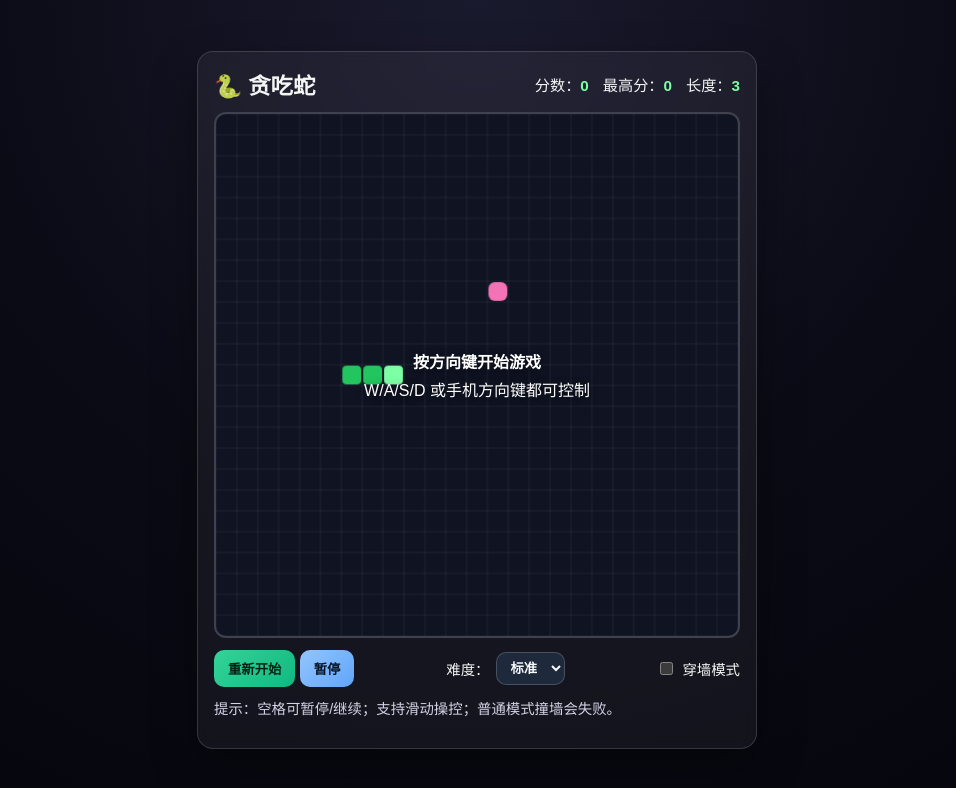
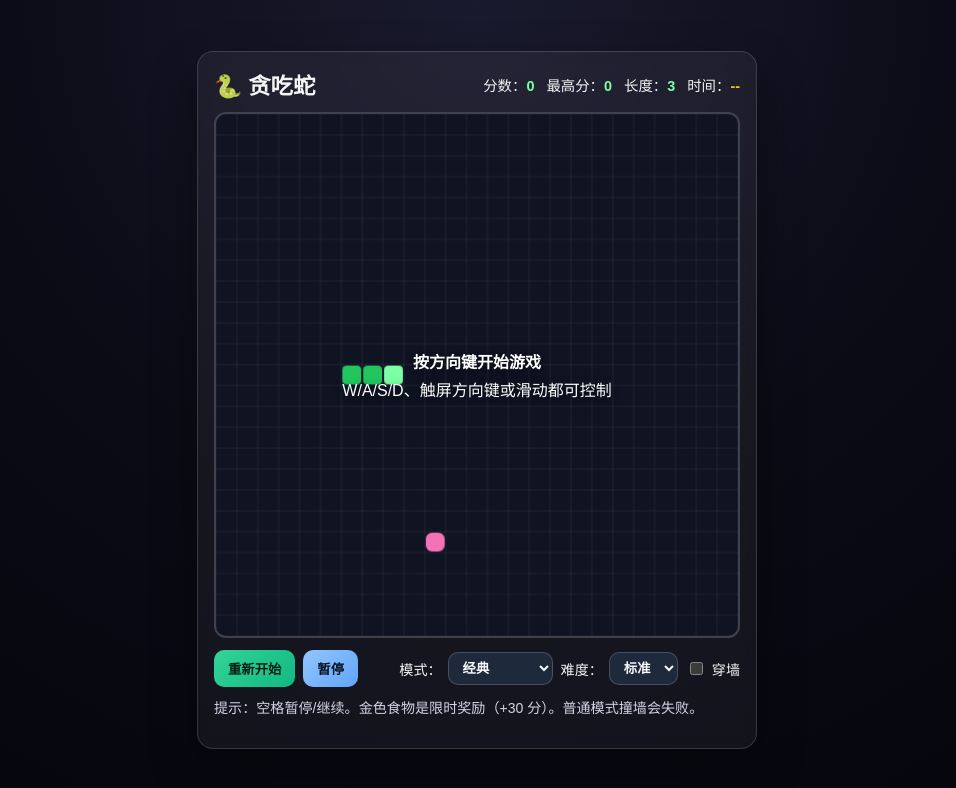
Before and after one commit to shushuzn/Snake-Game, a plain HTML site: page index.html in a window 1280 px wide. Shown: the whole page, without its empty margins (163-1119 px from the left). Drawn offline with Linux system fonts and the light colour scheme.

Commit message:
feat: evolve snake with timed mode and bonus food

```diff
--- a/index.html
+++ b/index.html
@@ -43,13 +43,16 @@
       }
       .stats {
         display: flex;
-        gap: 14px;
-        font-size: 0.95rem;
+        gap: 12px;
+        font-size: 0.9rem;
         flex-wrap: wrap;
         justify-content: end;
       }
       .stats b {
         color: #7dffa5;
+      }
+      .stats b.warn {
+        color: #fbbf24;
       }
       #board {
         width: 100%;
@@ -65,6 +68,12 @@
         justify-content: space-between;
         gap: 10px;
         flex-wrap: wrap;
+        align-items: center;
+      }
+      .controls-group {
+        display: inline-flex;
+        flex-wrap: wrap;
+        gap: 8px;
         align-items: center;
       }
       button,
@@ -83,19 +92,13 @@
         background: linear-gradient(135deg, #93c5fd, #60a5fa);
         color: #081426;
       }
-      .difficulty {
+      .label-inline {
         display: inline-flex;
         align-items: center;
         gap: 6px;
-        font-size: 0.9rem;
+        font-size: 0.88rem;
       }
-      .switch {
-        display: inline-flex;
-        align-items: center;
-        gap: 6px;
-        font-size: 0.9rem;
-      }
-      .switch input {
+      .label-inline input {
         accent-color: #34d399;
       }
       select {
@@ -107,7 +110,7 @@
       .tips {
         margin-top: 10px;
         color: #d3d3e7;
-        font-size: 0.9rem;
+        font-size: 0.88rem;
       }
       .overlay {
         position: absolute;
@@ -157,6 +160,7 @@
           <span>分数：<b id="score">0</b></span>
           <span>最高分：<b id="best">0</b></span>
           <span>长度：<b id="length">3</b></span>
+          <span>时间：<b id="time" class="warn">--</b></span>
         </div>
       </section>
 
@@ -165,17 +169,25 @@
         <div class="overlay" id="overlay">
           <div>
             <p><strong>按方向键开始游戏</strong></p>
-            <p>W/A/S/D 或手机方向键都可控制</p>
+            <p>W/A/S/D、触屏方向键或滑动都可控制</p>
           </div>
         </div>
       </div>
 
       <section class="controls-row">
-        <div>
+        <div class="controls-group">
           <button id="restart" type="button">重新开始</button>
           <button id="pause" type="button" class="secondary">暂停</button>
         </div>
-        <label class="difficulty" for="difficulty">
+        <div class="controls-group">
+          <label class="label-inline" for="mode">
+            模式：
+            <select id="mode">
+              <option value="classic" selected>经典</option>
+              <option value="timed">限时 60 秒</option>
+            </select>
+          </label>
+          <label class="label-inline" for="difficulty">
             难度：
             <select id="difficulty">
               <option value="140">悠闲</option>
@@ -183,13 +195,14 @@
               <option value="80">极速</option>
             </select>
           </label>
-        <label class="switch" for="wrapMode">
+          <label class="label-inline" for="wrapMode">
             <input id="wrapMode" type="checkbox" />
-          穿墙模式
+            穿墙
           </label>
+        </div>
       </section>
 
-      <p class="tips">提示：空格可暂停/继续；支持滑动操控；普通模式撞墙会失败。</p>
+      <p class="tips">提示：空格暂停/继续。金色食物是限时奖励（+30 分）。普通模式撞墙会失败。</p>
 
       <div class="mobile-pad" aria-label="移动控制">
         <button class="empty" tabindex="-1"></button>
@@ -207,15 +220,18 @@
       const scoreEl = document.getElementById('score');
       const bestEl = document.getElementById('best');
       const lengthEl = document.getElementById('length');
+      const timeEl = document.getElementById('time');
       const overlay = document.getElementById('overlay');
       const restartBtn = document.getElementById('restart');
       const pauseBtn = document.getElementById('pause');
       const difficultySelect = document.getElementById('difficulty');
+      const modeSelect = document.getElementById('mode');
       const wrapModeInput = document.getElementById('wrapMode');
       const mobilePad = document.querySelector('.mobile-pad');
 
       const gridSize = 20;
       const tileCount = canvas.width / gridSize;
+      const timedModeDuration = 60;
 
       const dirMap = {
         ArrowUp: { x: 0, y: -1 },
@@ -232,6 +248,8 @@
       let direction;
       let pendingDirection;
       let food;
+      let bonusFood = null;
+      let bonusExpireAt = 0;
       let score;
       let bestScore = Number(localStorage.getItem('snake-best') || '0');
       let running = false;
@@ -240,8 +258,11 @@
       let baseSpeed = Number(difficultySelect.value);
       let speed = baseSpeed;
       let touchStart = null;
+      let mode = modeSelect.value;
+      let remainingTime = timedModeDuration;
+      let lastTickMs = 0;
 
-      bestEl.textContent = bestScore;
+      bestEl.textContent = String(bestScore);
 
       function showOverlay(message) {
         overlay.innerHTML = `<div>${message}</div>`;
@@ -250,6 +271,10 @@
 
       function hideOverlay() {
         overlay.style.display = 'none';
+      }
+
+      function updateTimeText() {
+        timeEl.textContent = mode === 'timed' ? `${Math.max(0, Math.ceil(remainingTime))}s` : '--';
       }
 
       function resetGame(showStartOverlay = true) {
@@ -261,33 +286,58 @@
         direction = { x: 1, y: 0 };
         pendingDirection = direction;
         food = randomFoodPosition();
+        bonusFood = null;
+        bonusExpireAt = 0;
         score = 0;
         running = false;
         paused = false;
+        remainingTime = timedModeDuration;
+        lastTickMs = 0;
         speed = baseSpeed;
         clearInterval(loopTimer);
         pauseBtn.textContent = '暂停';
         scoreEl.textContent = '0';
         lengthEl.textContent = String(snake.length);
+        updateTimeText();
         if (showStartOverlay) {
-          showOverlay('<p><strong>按方向键开始游戏</strong></p><p>W/A/S/D 或手机方向键都可控制</p>');
+          showOverlay('<p><strong>按方向键开始游戏</strong></p><p>W/A/S/D、触屏方向键或滑动都可控制</p>');
         }
         draw();
       }
 
-      function randomFoodPosition() {
+      function isOnSnake(cell) {
+        return snake.some(seg => seg.x === cell.x && seg.y === cell.y);
+      }
+
+      function randomFreeCell() {
         let position;
         do {
           position = {
             x: Math.floor(Math.random() * tileCount),
             y: Math.floor(Math.random() * tileCount)
           };
-        } while (snake.some(seg => seg.x === position.x && seg.y === position.y));
+        } while (
+          isOnSnake(position) ||
+          (food && food.x === position.x && food.y === position.y) ||
+          (bonusFood && bonusFood.x === position.x && bonusFood.y === position.y)
+        );
         return position;
+      }
+
+      function randomFoodPosition() {
+        return randomFreeCell();
+      }
+
+      function maybeSpawnBonusFood(now) {
+        if (bonusFood || score === 0) return;
+        if (score % 50 !== 0) return;
+        bonusFood = randomFreeCell();
+        bonusExpireAt = now + 3200;
       }
 
       function startLoop() {
         clearInterval(loopTimer);
+        lastTickMs = performance.now();
         loopTimer = setInterval(update, speed);
       }
 
@@ -330,6 +380,23 @@
       }
 
       function update() {
+        const now = performance.now();
+        const elapsed = lastTickMs ? (now - lastTickMs) / 1000 : 0;
+        lastTickMs = now;
+
+        if (mode === 'timed') {
+          remainingTime -= elapsed;
+          updateTimeText();
+          if (remainingTime <= 0) {
+            endGame('⏰ 时间到！');
+            return;
+          }
+        }
+
+        if (bonusFood && now > bonusExpireAt) {
+          bonusFood = null;
+        }
+
         direction = pendingDirection;
         const head = {
           x: snake[0].x + direction.x,
@@ -344,25 +411,37 @@
         }
 
         if (isCollision(head)) {
-          endGame();
+          endGame('💥 撞到了！');
           return;
         }
 
         snake.unshift(head);
 
+        let ate = false;
         if (head.x === food.x && head.y === food.y) {
+          ate = true;
           score += 10;
-          scoreEl.textContent = String(score);
           food = randomFoodPosition();
+          maybeSpawnBonusFood(now);
+        }
+
+        if (bonusFood && head.x === bonusFood.x && head.y === bonusFood.y) {
+          ate = true;
+          score += 30;
+          bonusFood = null;
+        }
+
+        if (!ate) {
+          snake.pop();
+        } else {
           const speedBoost = Math.floor(score / 50) * 5;
           speed = Math.max(55, baseSpeed - speedBoost);
           if (running && !paused) {
             startLoop();
           }
-        } else {
-          snake.pop();
         }
 
+        scoreEl.textContent = String(score);
         lengthEl.textContent = String(snake.length);
         draw();
       }
@@ -373,7 +452,7 @@
         return hitWall || hitSelf;
       }
 
-      function endGame() {
+      function endGame(reasonText) {
         clearInterval(loopTimer);
         running = false;
         paused = false;
@@ -384,7 +463,7 @@
           localStorage.setItem('snake-best', String(bestScore));
         }
 
-        showOverlay(`<p><strong>游戏结束！得分 ${score}</strong></p><p>按方向键或点击“重新开始”再来一局</p>`);
+        showOverlay(`<p><strong>${reasonText}</strong></p><p>最终得分 ${score}</p><p>按方向键或点击“重新开始”再来一局</p>`);
       }
 
       function drawGrid() {
@@ -417,6 +496,9 @@
         ctx.clearRect(0, 0, canvas.width, canvas.height);
         drawGrid();
         drawCell(food, '#f472b6', 6);
+        if (bonusFood) {
+          drawCell(bonusFood, '#facc15', 8);
+        }
         snake.forEach((segment, index) => {
           drawCell(segment, index === 0 ? '#7dffa5' : '#22c55e');
         });
@@ -456,9 +538,8 @@
         const dy = touch.clientY - touchStart.y;
         const absX = Math.abs(dx);
         const absY = Math.abs(dy);
-        const minSwipeDistance = 18;
 
-        if (absX < minSwipeDistance && absY < minSwipeDistance) {
+        if (absX < 18 && absY < 18) {
           touchStart = null;
           return;
         }
@@ -484,6 +565,11 @@
         }
       });
 
+      modeSelect.addEventListener('change', () => {
+        mode = modeSelect.value;
+        resetGame(true);
+      });
+
       resetGame(true);
     </script>
   </body>
```
Lines whose indentation alone changed are shown as unchanged.
